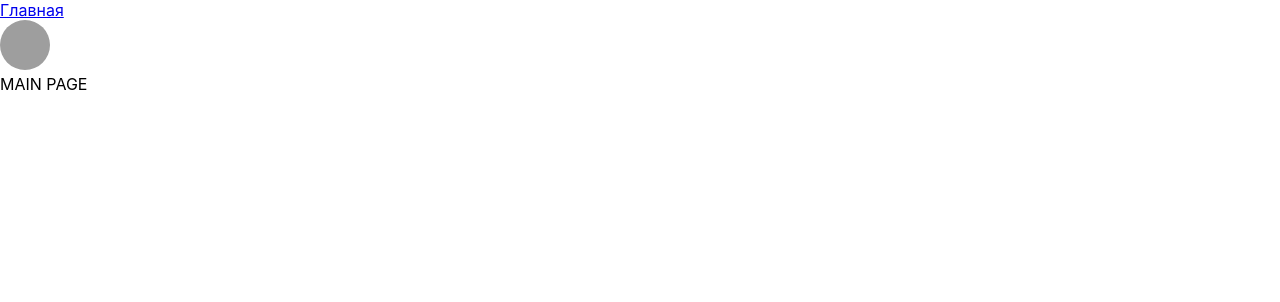
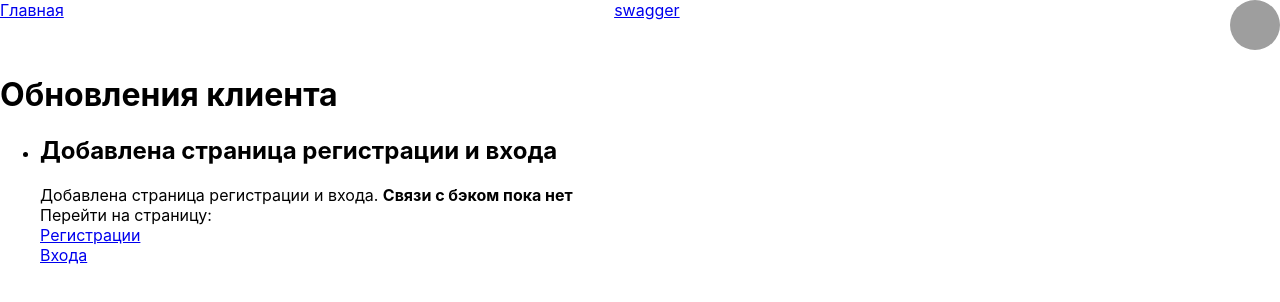
Before and after one commit to D1i/besBet.com, a React (Create React App) app in the folder client/: page / in a window 1280 px wide. Shown: the top 302 px of the page. Built offline with nearby package versions, Linux system fonts and the light colour scheme; grey boxes are pictures that could not be loaded.

Commit message:
Добавил страницы регистрации и входа

```diff
--- a/client/src/App.js
+++ b/client/src/App.js
@@ -1,12 +1,18 @@
-import { BrowserRouter as Router, Route, Switch } from "react-router-dom";
-import { MainPage } from "./page";
-import { Header } from "./components";
+import {BrowserRouter as Router, Route, Switch} from "react-router-dom";
+import {MainPage, AuthPage, RegistrationPage} from "./page";
+import {Header} from "./components";
 
 function App() {
     return (
         <Router>
             <Header/>
             <Switch>
+                <Route path='/auth'>
+                    <AuthPage/>
+                </Route>
+                <Route path='/registration'>
+                    <RegistrationPage/>
+                </Route>
                 <Route path='/'>
                     <MainPage/>
                 </Route>
--- a/client/src/components/Header/index.js
+++ b/client/src/components/Header/index.js
@@ -1,14 +1,28 @@
 import React from 'react';
-import { Link } from "../";
-import { Avatar } from "../";
+import {Link} from "../";
+import {Avatar} from "../";
+import {createUseStyles} from 'react-jss'
 
-export const Header = ( props ) => {
+const useStyles = createUseStyles({
+    container: {
+        display: 'flex',
+        'justify-content': 'space-between',
+    }
+})
+
+export const Header = (props) => {
+    const classes = useStyles();
+
     const currentAvatar = 'https://abudhabitiming.com/wp-content/uploads/2020/01/test-img.jpg';
 
     return (
-        <div>
+        <div className={classes.container}>
             <Link linkTo='/'>Главная</Link>
-            <Link linkTo='/profile'><Avatar url={currentAvatar} /></Link>
+            <a
+                target="_blank"
+                href='http://81.177.165.218:8080/swagger-ui/index.html?configUrl=/v3/api-docs/swagger-config'
+            >swagger</a>
+            <Link linkTo='/auth'><Avatar url={currentAvatar}/></Link>
         </div>
     )
 }
--- /dev/null
+++ b/client/src/components/TextButton/index.js
@@ -0,0 +1,22 @@
+import React from 'react';
+import {createUseStyles} from 'react-jss'
+const useStyles = createUseStyles({
+    button: {
+        padding: '5px 10px',
+        outline: 'none',
+        border: 'none',
+        'border-radius': '5px',
+        background: '#050',
+        color: '#fff',
+        '&:active': {
+            background: '#0b0'
+        }
+    }
+});
+
+export const TextButton = (props) => {
+    const classes = useStyles();
+    return (
+        <button {...props} className={classes.button}>{props.text}</button>
+    )
+}
--- /dev/null
+++ b/client/src/components/TextField/index.js
@@ -0,0 +1,36 @@
+import React from 'react';
+import {createUseStyles} from 'react-jss'
+
+const useStyles = createUseStyles({
+    container: {
+        position: 'relative'
+    },
+    textField: {
+        padding: '5px',
+        outline: 'none',
+        border: '2px solid #050',
+        'border-radius': '5px',
+        '&:focus': {
+            'border-color': '#0b0'
+        },
+    },
+    label: {
+        position: 'absolute',
+        padding: '0 5px',
+        'margin-top': '-5px',
+        'font-size': '12px',
+        background: '#fff'
+
+    }
+});
+
+export const TextField = (props) => {
+
+    const classes = useStyles();
+    return (
+        <div>
+            <div className={classes.label}>{props.label}</div>
+            <input className={classes.textField} {...props} />
+        </div>
+    )
+}
--- a/client/src/components/index.js
+++ b/client/src/components/index.js
@@ -1,5 +1,7 @@
 import { Header } from './Header';
 import { Link } from './Link';
 import { Avatar } from './Avatar';
+import { TextField } from './TextField';
+import { TextButton } from './TextButton';
 
-export { Header, Link, Avatar };
+export { Header, Link, Avatar, TextField, TextButton };
--- /dev/null
+++ b/client/src/page/Auth/index.js
@@ -0,0 +1,36 @@
+import React from 'react';
+import {TextField, TextButton, Link} from "../../components";
+import {createUseStyles} from 'react-jss'
+
+const useStyles = createUseStyles({
+    container: {
+        display: 'flex',
+        'flex-direction': 'column',
+        'justify-content': 'center',
+        'align-items': 'center',
+        height: 'calc(95vh - 50px)',
+        '& > div > input': {
+            width: '200px',
+            margin: '5px',
+        }
+    },
+    btnContainer: {
+        display: 'flex',
+        width: '215px',
+        'justify-content': 'space-between'
+    }
+});
+
+export const Auth = (props) => {
+    const classes = useStyles();
+    return (
+        <div className={classes.container}>
+            <TextField label='email' type="email" placeholder="Enter your Email"/>
+            <TextField label='пароль' type="password" placeholder="Enter your password"/>
+            <div className={classes.btnContainer}>
+                <Link linkTo="/registration"><TextButton text="Зарегестрироваться"/></Link>
+                <TextButton text="Войти"/>
+            </div>
+        </div>
+    )
+}
--- a/client/src/page/Main/index.js
+++ b/client/src/page/Main/index.js
@@ -1,7 +1,22 @@
 import React from 'react';
+import {Link} from "../../components";
 
-export const Main = ( props ) => {
+export const Main = (props) => {
     return (
-        <div>MAIN PAGE</div>
+        <div>
+            <h1>Обновления клиента</h1>
+            <ul>
+                <li>
+                    <div>
+                        <h2>Добавлена страница регистрации и входа</h2>
+                        <span>Добавлена страница регистрации и входа. <b>Связи с бэком пока нет</b></span>
+                        <div>Перейти на страницу:
+                            <div><Link linkTo='/registration'>Регистрации</Link></div>
+                            <div><Link linkTo='/auth'>Входа</Link></div>
+                        </div>
+                    </div>
+                </li>
+            </ul>
+        </div>
     )
 }
--- /dev/null
+++ b/client/src/page/Registration/index.js
@@ -0,0 +1,50 @@
+import React, {useState} from 'react';
+import {TextField, TextButton} from "../../components";
+import {createUseStyles} from 'react-jss'
+
+const useStyles = createUseStyles({
+    container: {
+        display: 'flex',
+        'flex-direction': 'column',
+        'justify-content': 'center',
+        'align-items': 'center',
+        height: 'calc(95vh - 50px)',
+        '& > div > input': {
+            width: '200px',
+            margin: '5px',
+        }
+    }
+});
+
+export const Registration = (props) => {
+    const classes = useStyles();
+
+    const [firstPasswordField, setFirstPasswordField] = useState('');
+    const [secondPasswordField, setSecondPasswordField] = useState('');
+
+    const handleChangeFirstPasswordField = (e) => {
+        setFirstPasswordField(e.target.value)
+    }
+
+    const handleChangeSecondPasswordField = (e) => {
+        setSecondPasswordField(e.target.value)
+    }
+
+    const registration = () => {
+        if (firstPasswordField !== secondPasswordField) {
+            console.log('ERROR')
+        }
+    }
+
+    return (
+        <div className={classes.container}>
+            <TextField label='Email' type="email" placeholder="Enter your Email"/>
+            <TextField label='Имя' type="text" placeholder="Enter your first name"/>
+            <TextField label='Фамилия' type="text" placeholder="Enter your second name"/>
+            <TextField label='Телефон' type="number" placeholder="Enter your phone"/>
+            <TextField label='Пароль' onChange={handleChangeFirstPasswordField} type="password" placeholder="Enter your password"/>
+            <TextField label='Повторите пароль' onChange={handleChangeSecondPasswordField} type="password" placeholder="Repeat your password"/>
+            <TextButton onClick={registration} text="Зарегестрироваться"/>
+        </div>
+    )
+}
--- a/client/src/page/index.js
+++ b/client/src/page/index.js
@@ -1,3 +1,5 @@
-import { Main as MainPage } from './Main';
+import {Main as MainPage} from './Main';
+import {Auth as AuthPage} from './Auth';
+import {Registration as RegistrationPage} from './Registration';
 
-export { MainPage };
+export {MainPage, AuthPage, RegistrationPage};
```
Also changed, not shown: client/src/components/Link/style.css (deleted).
